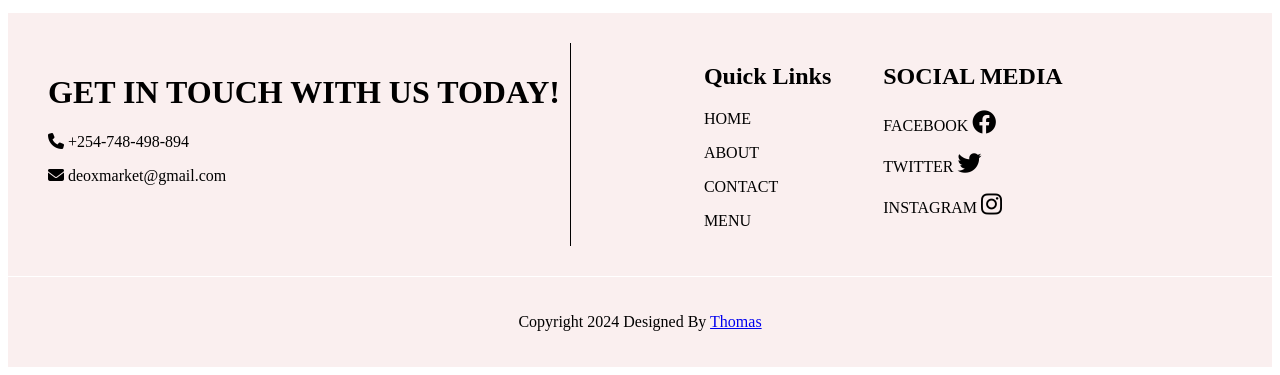
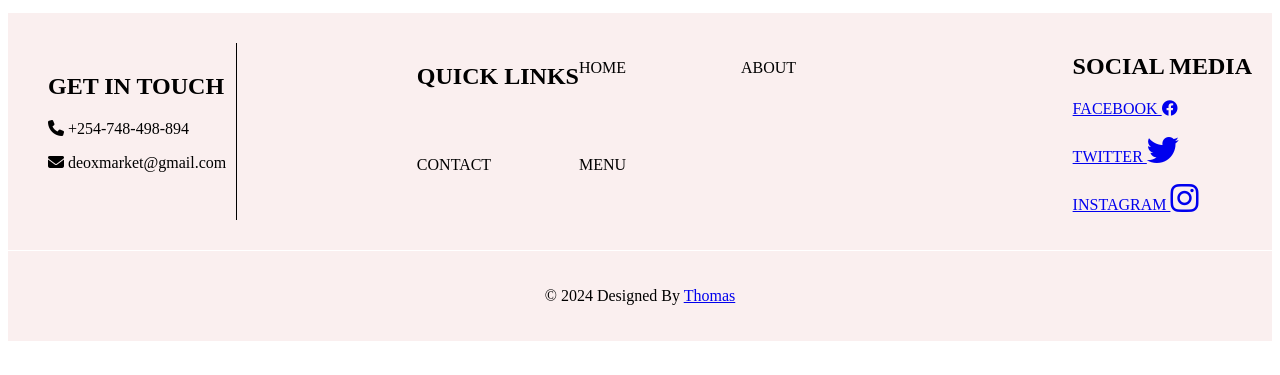
Before and after one commit to Thomas-m-waka/food_ordering_system, a Django app: page /about in a window 1280 px wide. Shown: the part 2911-3286 px from the top of the page. After the commit the page ends 3252 px from the top, so only its background shows below. Run offline with Django 4.2, Linux system fonts and the light colour scheme; data comes from the database, SQL or seed files in the repository.

Commit message:
Update footer.html

```diff
--- a/products/templates/main/footer.html
+++ b/products/templates/main/footer.html
@@ -11,10 +11,11 @@
         <link rel="stylesheet" href="{% static 'footer.css'%}">
     </head>
     <body>
+
         <div class="footer-container">
             <div class="reach-us">
 
-                <h1>GET IN TOUCH WITH US TODAY!</h1>
+                <h2>GET IN TOUCH </h2>
                 <p>
                     <i class="fa-solid fa-phone"></i>
                     +254-748-498-894
@@ -25,8 +26,7 @@
                 </p>
             </div>
             <div class="my-links">
-                <div>
-                    <h2>Quick Links</h2>
+                    <h2>QUICK LINKS </h2>
                     <p>
                         <a href="{%url 'index'%}">HOME</a>
                     </p>
@@ -39,38 +39,36 @@
                     <p>
                         <a href="{%url 'menu'%}">MENU</a>
                     </p>
-                </div>
-                <div>
+
+            </div>
+                <div class="socials">
                     <h2>SOCIAL MEDIA</h2>
                     <p>
-                        <a href="https://www.facebook.com/profile.php?id=100083150784617">
+                        <a href="https://www.facebook.com/profile.php?id=100083150784617" target="_blank">
                             FACEBOOK
-                            <i class="fab fa-facebook" style="font-size:1.5rem;"></i>
+                            <i class="fab fa-facebook"></i>
                         </a>
                     </p>
                     <p>
-                        <a href="https://x.com/DeoXegerton?t=FOOGQ_rG-fzKbxmergxraw&s=09">
+                        <a href="https://x.com/DeoXegerton?t=FOOGQ_rG-fzKbxmergxraw&s=09" target="_blank">
                             TWITTER
-                            <i class = "fab fa-twitter fa-2x" style="font-size:1.5rem;"></i>
+                            <i class = "fab fa-twitter fa-2x"></i>
                         </a>
                     </p>
                     <p>
-                        <a href="https://www.instagram.com/invites/contact/?i=f42rny0bq04i&utm_content=pzpebmd">
+                        <a href="https://www.instagram.com/invites/contact/?i=f42rny0bq04i&utm_content=pzpebmd" target="_blank">
                             INSTAGRAM
-                            <i class="fab fa-instagram fa-2x" style="font-size:1.5rem;"></i>
+                            <i class="fab fa-instagram fa-2x"></i>
                         </a>
                     </p>
-                    <p>
 
-                    </p>
-                    <p>
 
-                    </p>
                 </div>
             </div>
         </div>
+
         <div class="credits">
-            <p> Copyright 2024 Designed By <a href="#">Thomas</a></p>
+            <p> &copy; 2024 Designed By <a href="#">Thomas</a></p>
         </div>
     </body>
 </html>
```
